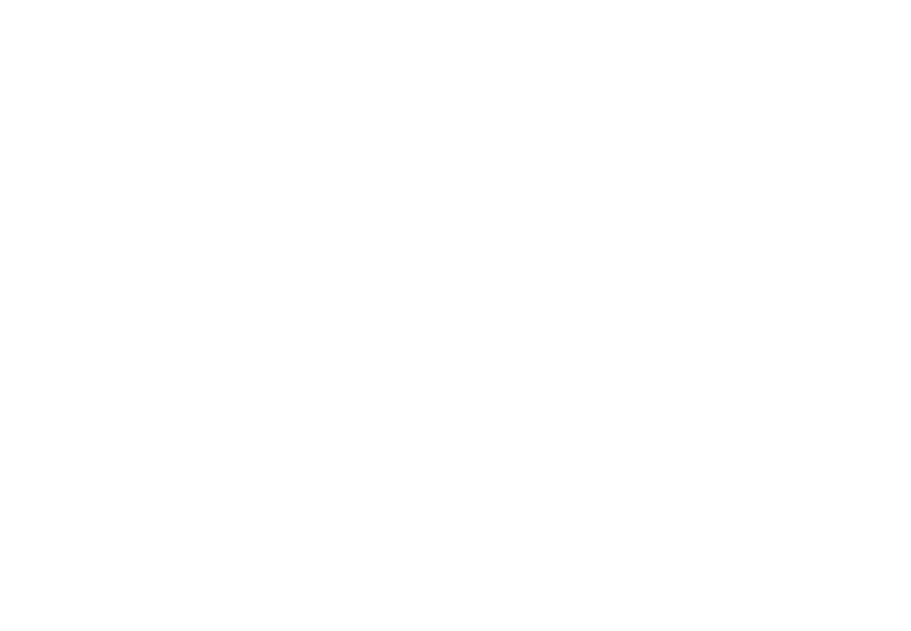
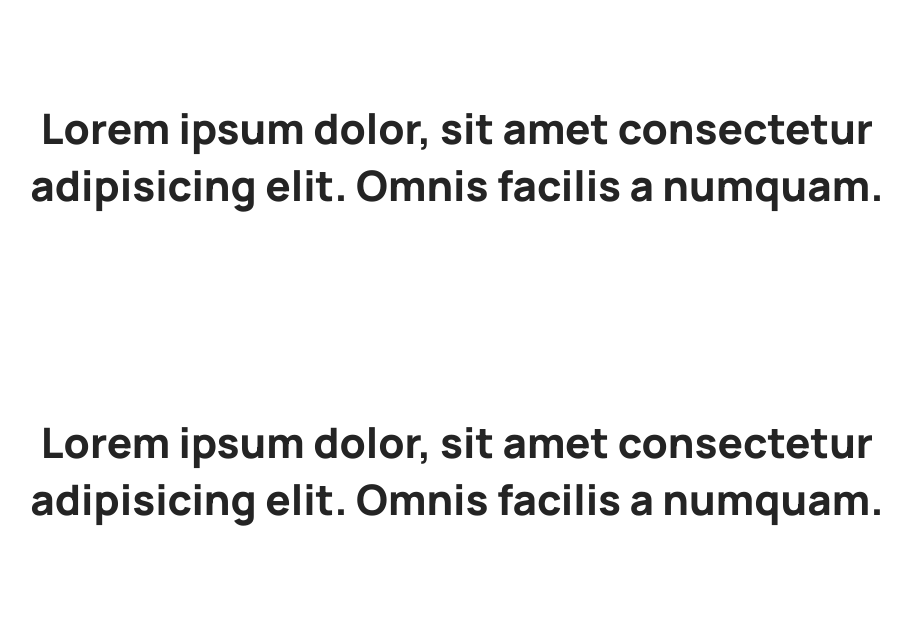
Before and after one commit to Malikoxs/cards, a plain HTML site: page index.html in a window 1280 px wide. Shown: the whole page, without its empty margins (183-1094 px from the left). Drawn offline with Linux system fonts and the light colour scheme.

Commit message:
create section cards add class to it

```diff
--- a/css/style.css
+++ b/css/style.css
@@ -129,3 +129,7 @@ section{
 	flex-wrap: wrap;
 	justify-content: space-between;
 }
+.cards{
+	display: flex;
+	justify-content: center;
+}
--- a/index.html
+++ b/index.html
@@ -18,11 +18,18 @@
 		</div>
 	</header>
 
-	<section class="">
+	<section class="cards">
 		<div class="container">
-			<h2 class="sec_tit"></h2>
+		<h2 class="sec_tit">Lorem ipsum dolor, sit amet consectetur adipisicing elit. Omnis facilis a numquam.</h2>
 		</div>
 	</section>
+
+	<section class="about">
+		<div class="container">
+		<p class="sec_tit">Lorem ipsum dolor, sit amet consectetur adipisicing elit. Omnis facilis a numquam.</p>
+		</div>
+	</section>
+
 
 	<footer>
 		<div class="container">
```
